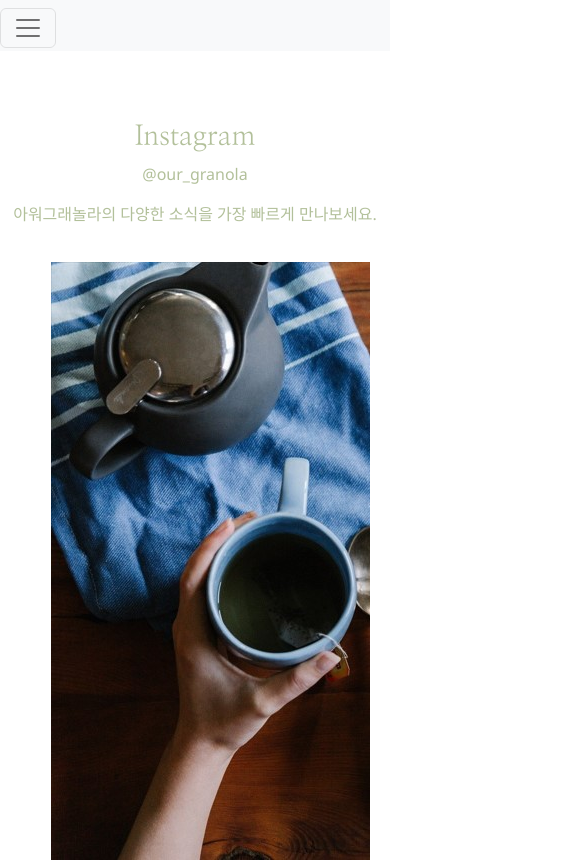
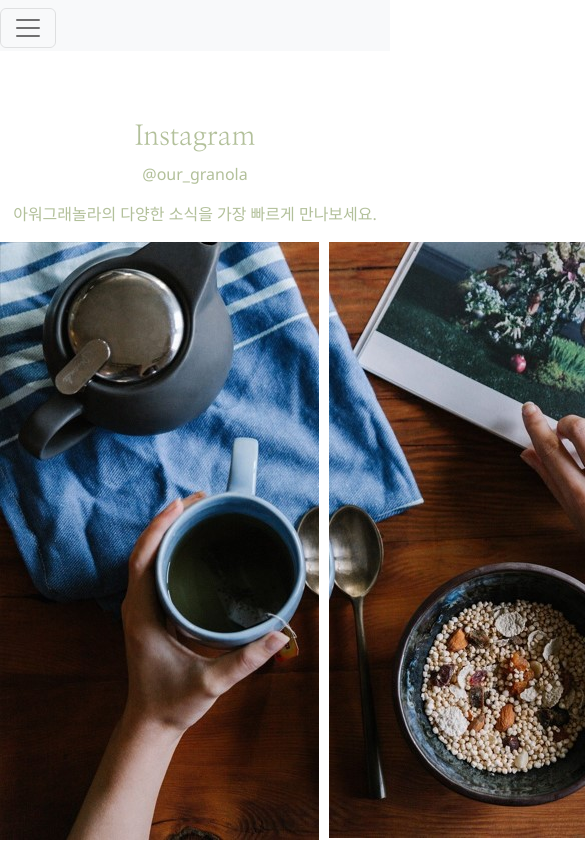
Before and after one commit to goniiii/project1, a React (Create React App) app: page /expreience in a window 390 px wide. Shown: the top 862 px of the page, 585 px wide, since content can reach past the window. Built offline with nearby package versions, Linux system fonts and the light colour scheme; a web font is replaced by a local one.

Commit message:
인스타링크이미지 미디어쿼리

```diff
--- a/src/App.css
+++ b/src/App.css
@@ -162,7 +162,25 @@ html,
   opacity: 0.7;
   font-style: oblique;
 }
+.main_brand_info {
+  font-family: "Montserrat", "Noto Sans KR", "Malgun Gothic", "맑은 고딕", Dotum,
+    "돋움", "AppleGothic", "Apple SD Gothic Neo", sans-serif;
+  margin: 60px;
+  margin-bottom: 150px;
+}
+.main_brand_info p {
+  font-weight: bold;
+}
 
+.brandInfoText {
+  font-size: 40px;
+  font-family: "Nanum Myeongjo", serif;
+}
+.brandDetailInfo {
+  font-family: "Montserrat", "Noto Sans KR", "Malgun Gothic", "맑은 고딕", Dotum,
+    "돋움", "AppleGothic", "Apple SD Gothic Neo", sans-serif;
+  color: gray;
+}
 .bottom {
   margin: 40px;
   text-align: center;
@@ -292,10 +310,18 @@ h1 {
   color: rgb(159, 176, 129, 0.8);
 }
 .instaImg {
-  vertical-align: middle;
+  /* vertical-align: middle; */
   transition: all 0.5s linear;
   cursor: pointer;
-  z-index: 0;
+  /* z-index: 0; */
+  width: auto;
+}
+
+.instaLinkImg {
+  display: grid;
+  grid-template-columns: repeat(3, 1fr);
+  /* grid-gap: 10px; */
+  align-content: space-between;
 }
 
 .instaImg:hover {
@@ -316,6 +342,18 @@ h1 {
 .player {
   /* margin-left: 280px; */
   margin: 50px auto;
+}
+
+@media screen and (max-width: 1029px) {
+  .App {
+    width: auto;
+  }
+  .instaLinkImg {
+    display: grid;
+    grid-template-columns: repeat(3, 1fr);
+    grid-gap: 10px;
+    align-content: space-between;
+  }
 }
 
 /*product ================================================================*/
@@ -553,6 +591,20 @@ ul {
   font-weight: bold;
 }
 
+@media screen and (max-width: 940px) {
+  .App {
+    width: auto;
+  }
+  ul {
+    display: grid;
+    grid-template-columns: repeat(2, 1fr);
+    grid-gap: 20px;
+  }
+  .items img {
+    width: 60%;
+  }
+}
+
 /* New ==================================================================*/
 
 .new_event {
--- a/src/components/experience.js
+++ b/src/components/experience.js
@@ -13,7 +13,7 @@ function Expereience() {
         <p>@our_granola</p>
         <p> 아워그래놀라의 다양한 소식을 가장 빠르게 만나보세요.</p>
       </div>
-      <div>
+      <div className="instaLinkImg">
         <a
           href="https://www.instagram.com/our.granola/?utm_medium=copy_link"
           target="_blank"
@@ -21,7 +21,7 @@ function Expereience() {
           <img
             className="instaImg"
             src="/img/insta1.jpg"
-            style={{ marginTop: "21px", margin: "20px", marginLeft: "50px" }}
+            // style={{ marginTop: "21px", margin: "20px", marginLeft: "50px" }}
           ></img>
         </a>
         <a
@@ -31,7 +31,7 @@ function Expereience() {
           <img
             className="instaImg"
             src="/img/insta2.jpg"
-            style={{ margin: "20px" }}
+            // style={{ margin: "20px" }}
           ></img>
         </a>
         <a
@@ -41,7 +41,7 @@ function Expereience() {
           <img
             className="instaImg"
             src="/img/insta3.jpg"
-            style={{ margin: "20px" }}
+            // style={{ margin: "20px" }}
           ></img>
         </a>
       </div>
--- a/src/components/home.js
+++ b/src/components/home.js
@@ -28,7 +28,22 @@ function Home() {
           </div>
         </section>
       </header>
-      <ul>
+      <div className="main_brand_info">
+        <p>WHY OUR GRANOLA?</p>
+        <p className="brandInfoText">우리가 더 맛있게</p>
+        <p className="brandInfoText">더 건강하게</p>
+        <p className="brandInfoText">더 믿을 수 있게</p>
+        <div className="brandDetailInfo">
+          <p>
+            셰프의 경험과 연구를 통해 고소함, 바삭함, 새콤달콤한 맛의 밸런스를
+            최상으로 이끌어 낸 프리미엄 그래놀라입니다.
+          </p>
+          <p>
+            전문 셰프가 품질 좋은 원재료만 철저하게 위생을 관리해 매일
+            생산합니다.
+          </p>
+        </div>
+        {/* <ul>
           <li>
             <p>우리가 더 맛있게</p>
           </li>
@@ -50,7 +65,8 @@ function Home() {
               생산합니다.
             </p>
           </li>
-      </ul>
+        </ul> */}
+      </div>
       <div className="main_event">
         <img src="/img/free.jpg"></img>
 
```
Lines whose indentation alone changed are shown as unchanged.
